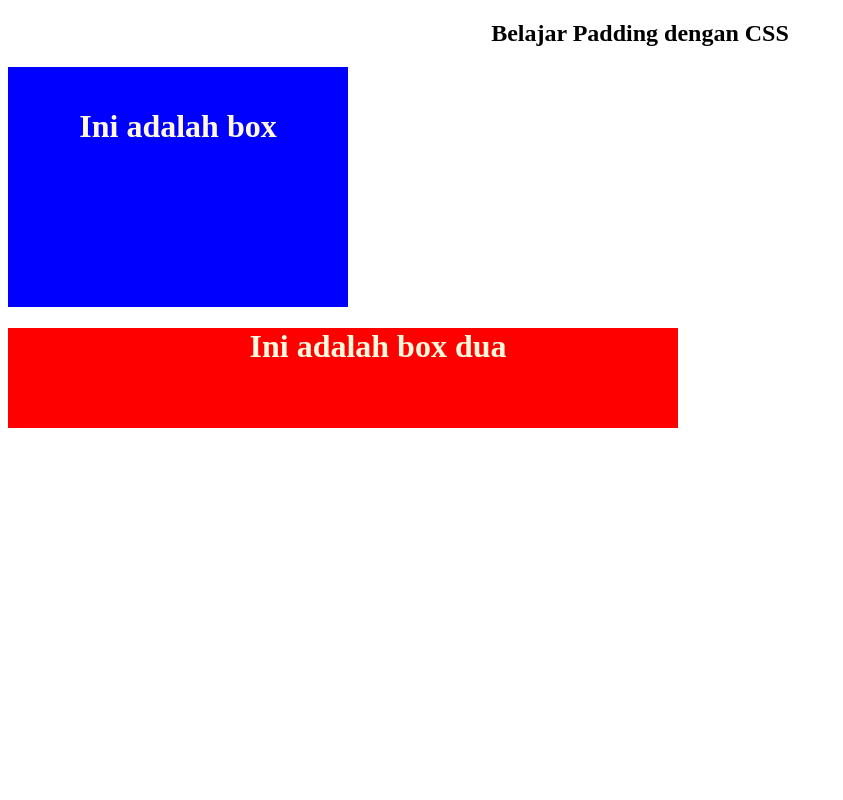
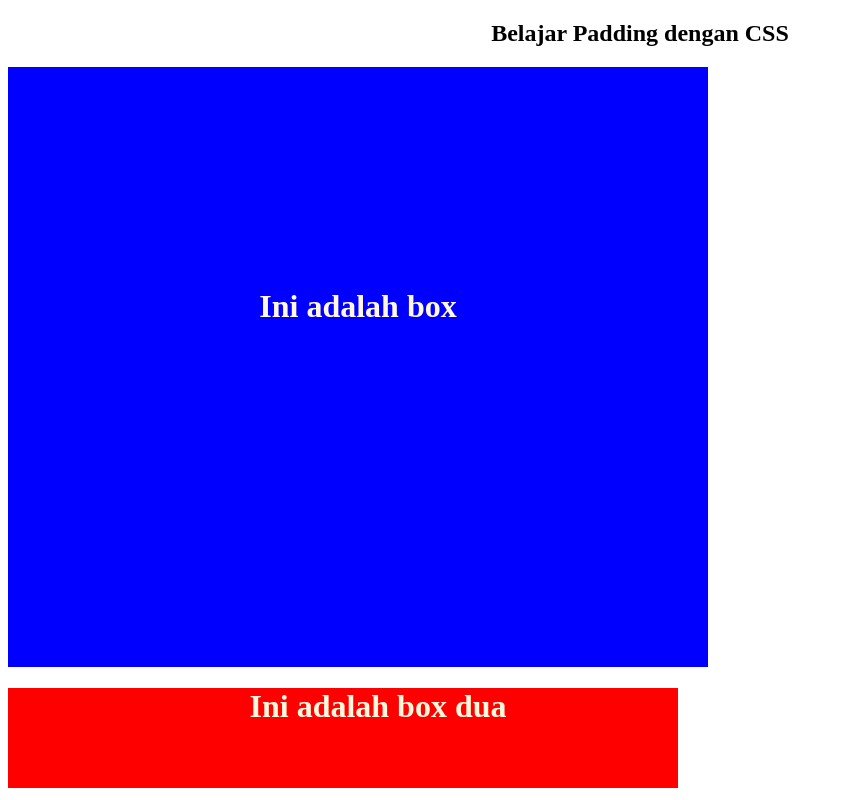
Before and after one commit to MiracleCakra/PEMROGRAMAN-WEB, a PHP site: page / in a window 1280 px wide. Shown: the whole page, without its empty margins (0-843 px from the left). Run offline with PHP 8.4, Linux system fonts and the light colour scheme.

Commit message:
padding css

```diff
--- a/stylePadding.css
+++ b/stylePadding.css
@@ -11,7 +11,7 @@ h2  {
     background: blue;
     height: 200px;
     width: 300px;
-    padding: 20px;
+    padding: 200px;
 }
 
 .box-dua {background: red;
```
